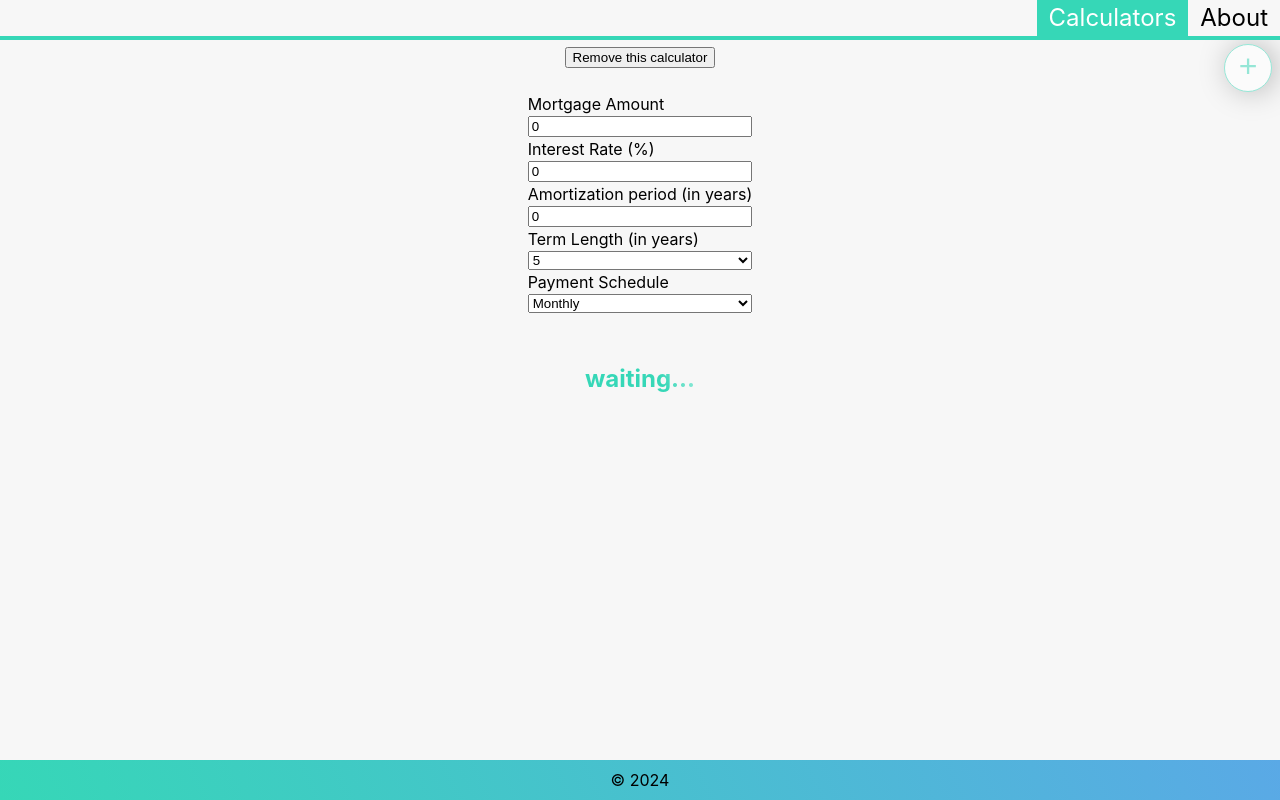
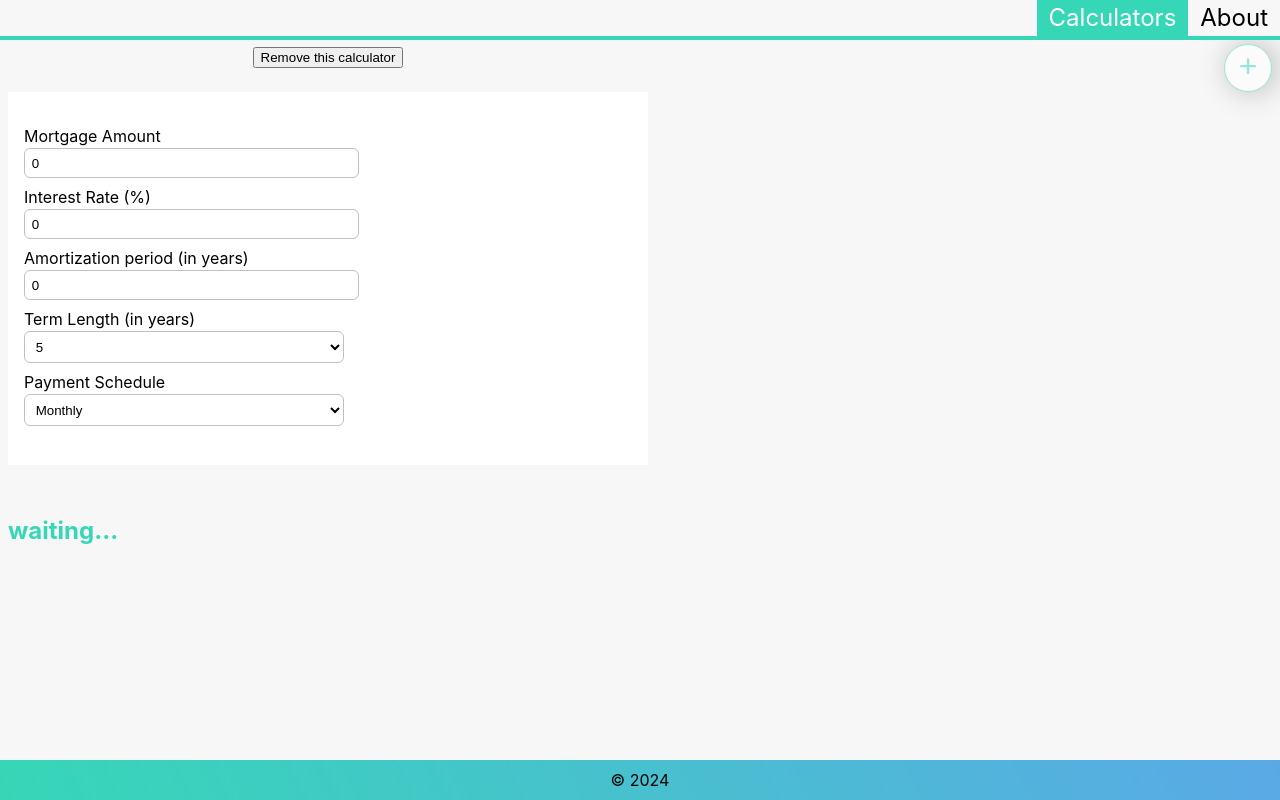
Before and after one commit to TYLER-JM/mocalc, a React (Vite) app: page / in a window 1280 px wide. Both pictures are taken after a click on the button "click to add a calculator". Built offline with nearby package versions, Linux system fonts and the light colour scheme; a web font is replaced by a local one.

Commit message:
updates styles for calculator inputs

```diff
--- a/src/components/Calculator.tsx
+++ b/src/components/Calculator.tsx
@@ -53,7 +53,7 @@ export default function Calculator({
 
   return (
     <div className="calculator">
-      <div>
+      <div className="calculator-remove">
         <button
           onClick={() => setCalculators((prev) => prev.filter(calc => calc.id !== calculator.id))}
         >
@@ -83,7 +83,7 @@ export default function Calculator({
           defaultValue={calculator.amortization.toString()}
         />
         <label htmlFor="termLength">
-          Term Length (in years)
+          <span>Term Length (in years)</span>
           <select defaultValue={calculator.term} name="termLength" onChange={(e) => setTerm(parseInt(e.target.value))}>
             <option value="1">1</option>
             <option value="2">2</option>
@@ -93,7 +93,7 @@ export default function Calculator({
           </select>
         </label>
         <label htmlFor="paymentSchedule">
-          Payment Schedule
+          <span>Payment Schedule</span>
           <select defaultValue={calculator.paymentType} name="paymentSchedule" onChange={(e) => setPaymentType(e.target.value as PaymentSchedules)}>
             <option value={WEEKLY}>Weekly</option>
             <option value={BIWEEKLY}>Bi-weekly (every 2-weeks)</option>
--- a/src/components/Input.tsx
+++ b/src/components/Input.tsx
@@ -46,7 +46,7 @@ export default function Input({
 
   return (
     <label htmlFor={inputName}>
-      {label}
+      <span>{label}</span>
       <input
         type="text"
         name={inputName}
--- a/src/routes/calculators.tsx
+++ b/src/routes/calculators.tsx
@@ -2,6 +2,7 @@ import Calculator from "../components/Calculator.tsx";
 import {useCalculators} from "../Root.tsx";
 import useAddCalculator from "../hooks/useAddCalculator.tsx";
 import '../styles/calculators.css';
+import '../styles/calculator-inputs.css';
 
 
 export default function Calculators() {
--- /dev/null
+++ b/src/styles/calculator-inputs.css
@@ -0,0 +1,23 @@
+@layer components {
+    .calculator-inputs {
+        display: flex;
+        flex-direction: column;
+        padding: 2em 1em;
+        background-color: white;
+        label {
+            display: flex;
+            flex-direction: column;
+            align-content: start;
+        }
+        label :nth-child(2) {
+            padding: 0.5em 0.5em;
+            border: 1px solid silver;
+            background-color: transparent;
+            border-radius: 6px;
+            max-width: 25vw;
+        }
+        label :last-child {
+            margin-bottom: 0.5em;
+        }
+    }
+}
--- a/src/styles/calculators.css
+++ b/src/styles/calculators.css
@@ -9,18 +9,13 @@
         margin: 0.5em;
         display: flex;
         flex-direction: column;
-        align-items: center;
+        max-width: 50vw;
     }
     .calculator > *:not(:last-child) {
         margin-bottom: 1.5em;
     }
-    .calculator-inputs {
-        display: flex;
-        flex-direction: column;
-    }
-    .calculator-inputs label {
-        display: flex;
-        flex-direction: column;
+    .calculator-remove {
+        align-self: center;
     }
     .calculator-outputs {
         max-width: 100%;
```
